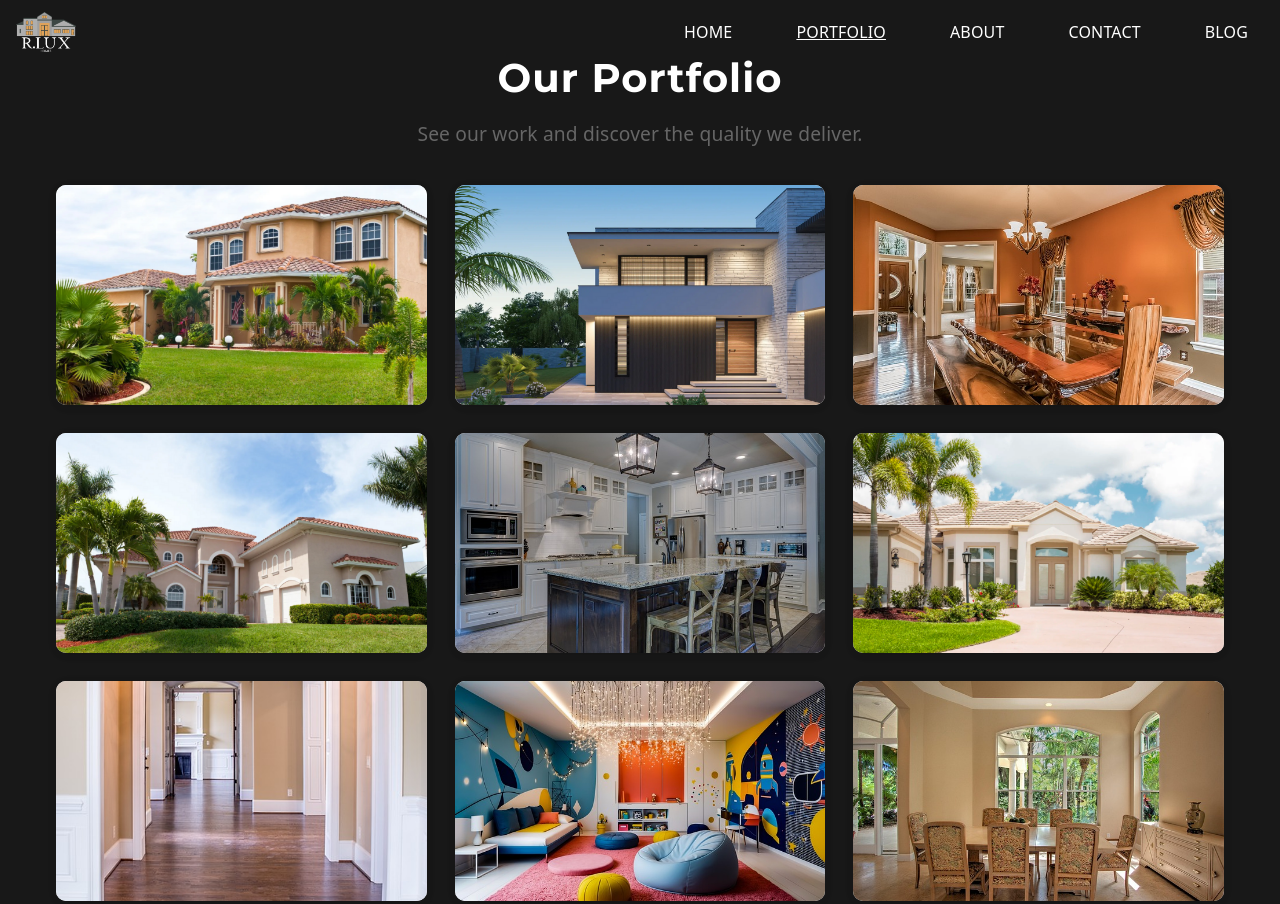
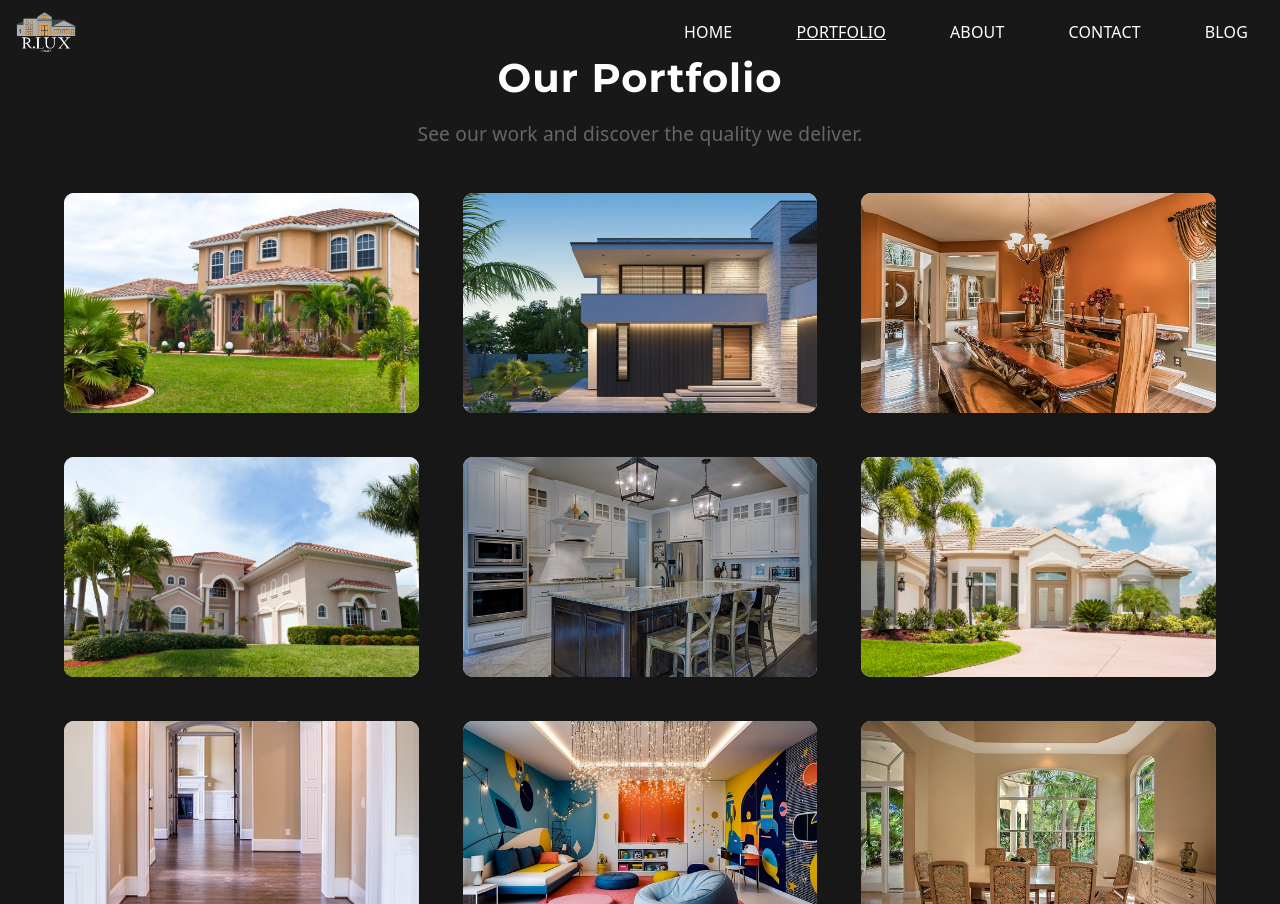
Before and after one commit to rluxhomes/rluxhomes-website, a plain HTML site: page portfolio.html in a window 1280 px wide. Shown: the top 904 px of the page. Drawn offline with nearby package versions, Linux system fonts and the light colour scheme.

Commit message:
removed white background comment

```diff
--- a/portfolio.html
+++ b/portfolio.html
@@ -49,9 +49,8 @@
       transform: scale(1.03);
     }
     .portfolio-item {
-      /* background: #fff;*/
       border-radius: 10px;
-      /* padding: 8px; */
+      padding: 8px;
       transition: box-shadow 0.2s;
       box-shadow: 0 2px 8px rgba(0,0,0,0.05);
     }
```
